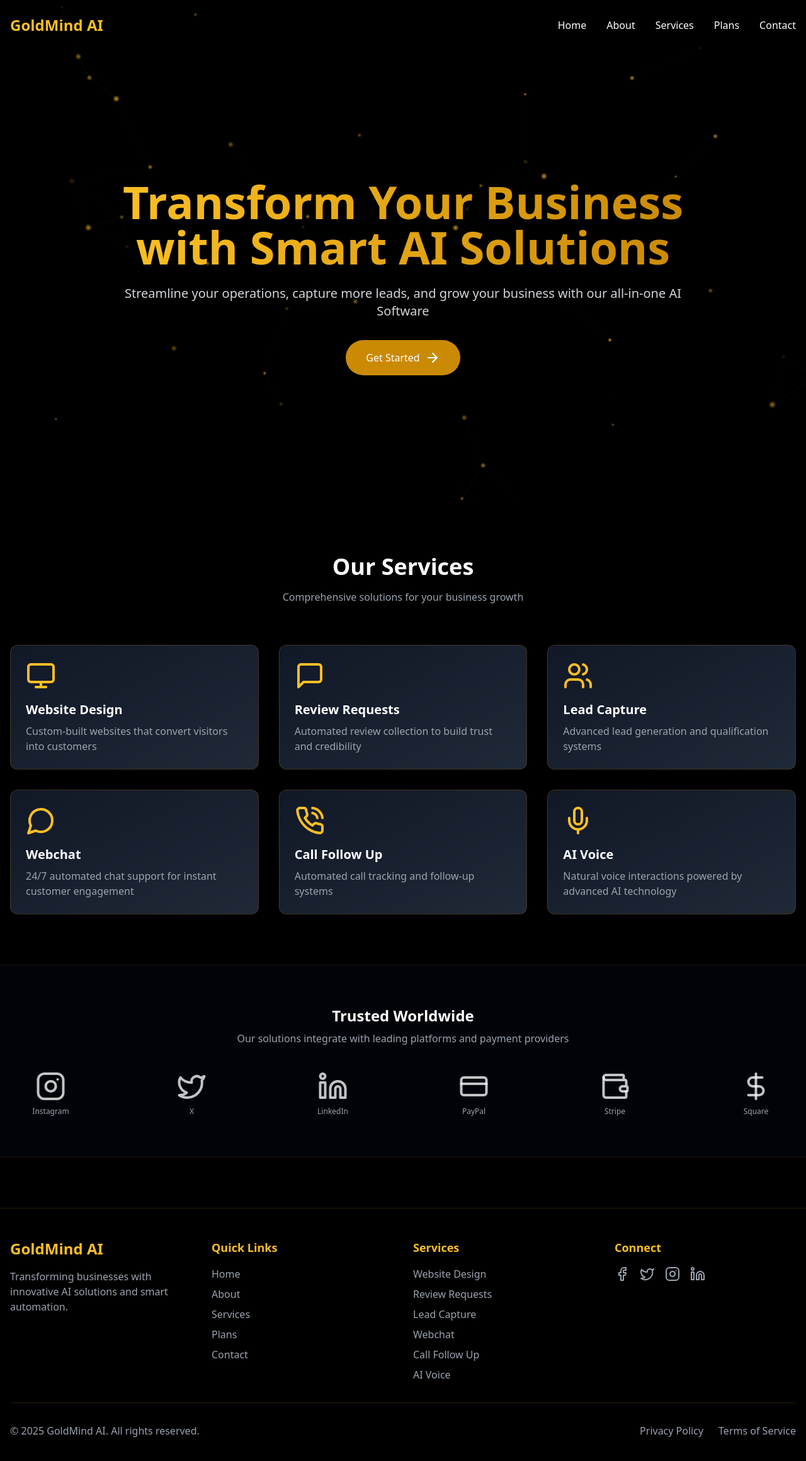
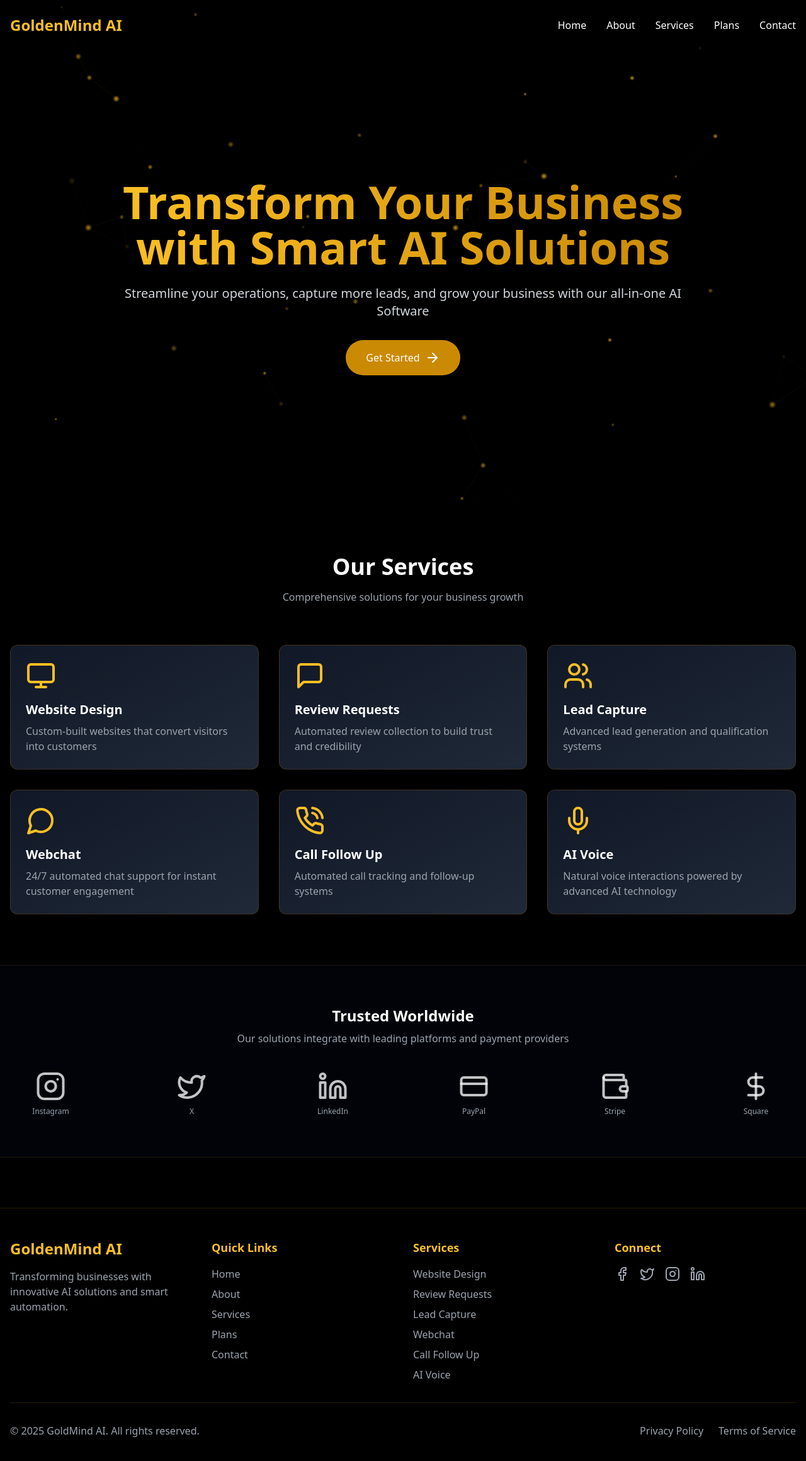
Before and after one commit to Reivien/goldenmind-ai, a React (Vite) app: page / in a window 1280 px wide. Shown: the top 2320 px of the page at 63% size. Built offline with nearby package versions, Linux system fonts and the light colour scheme.

Commit message:
Visual edit in Lovable
Edited UI in Lovable

```diff
--- a/src/components/Footer.tsx
+++ b/src/components/Footer.tsx
@@ -5,7 +5,7 @@ export default function Footer() {
       <div className="max-w-7xl mx-auto px-4 py-12">
         <div className="grid grid-cols-1 md:grid-cols-4 gap-8 mb-8">
           <div>
-            <h3 className="text-2xl font-bold text-gold-400 mb-4">GoldMind AI</h3>
+            <h3 className="text-2xl font-bold text-gold-400 mb-4">GoldenMind AI</h3>
             <p className="text-gray-400">Transforming businesses with innovative AI solutions and smart automation.</p>
           </div>
           <div>
--- a/src/components/Header.tsx
+++ b/src/components/Header.tsx
@@ -37,7 +37,7 @@ export default function Header() {
   }}>
       <div className="container mx-auto px-4">
         <nav className="flex items-center justify-between">
-          <NavLink to="/" className="text-2xl font-bold text-gold-400">GoldMind AI</NavLink>
+          <NavLink to="/" className="text-2xl font-bold text-gold-400">GoldenMind AI</NavLink>
 
           {/* Desktop Navigation */}
           <div className="hidden md:flex items-center space-x-8">
```
